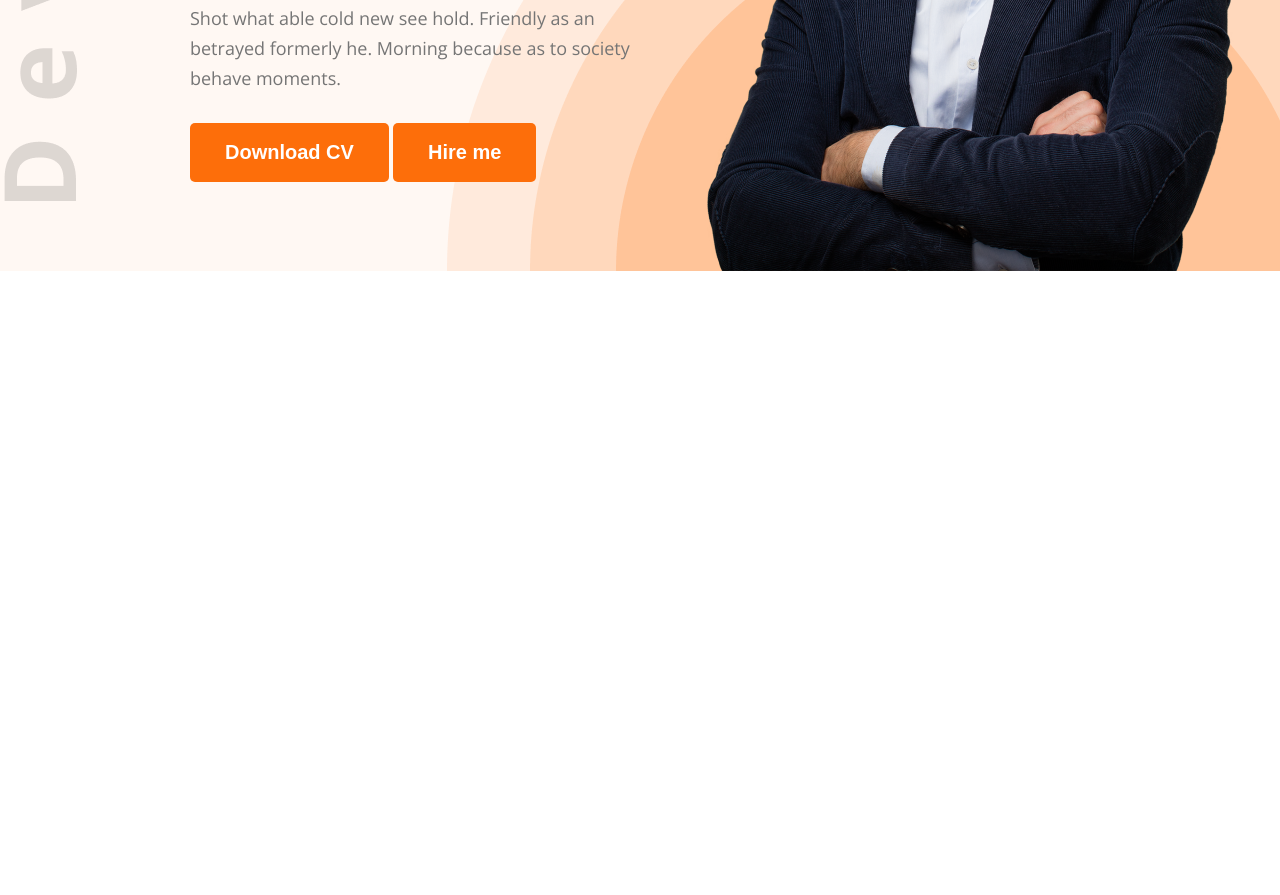
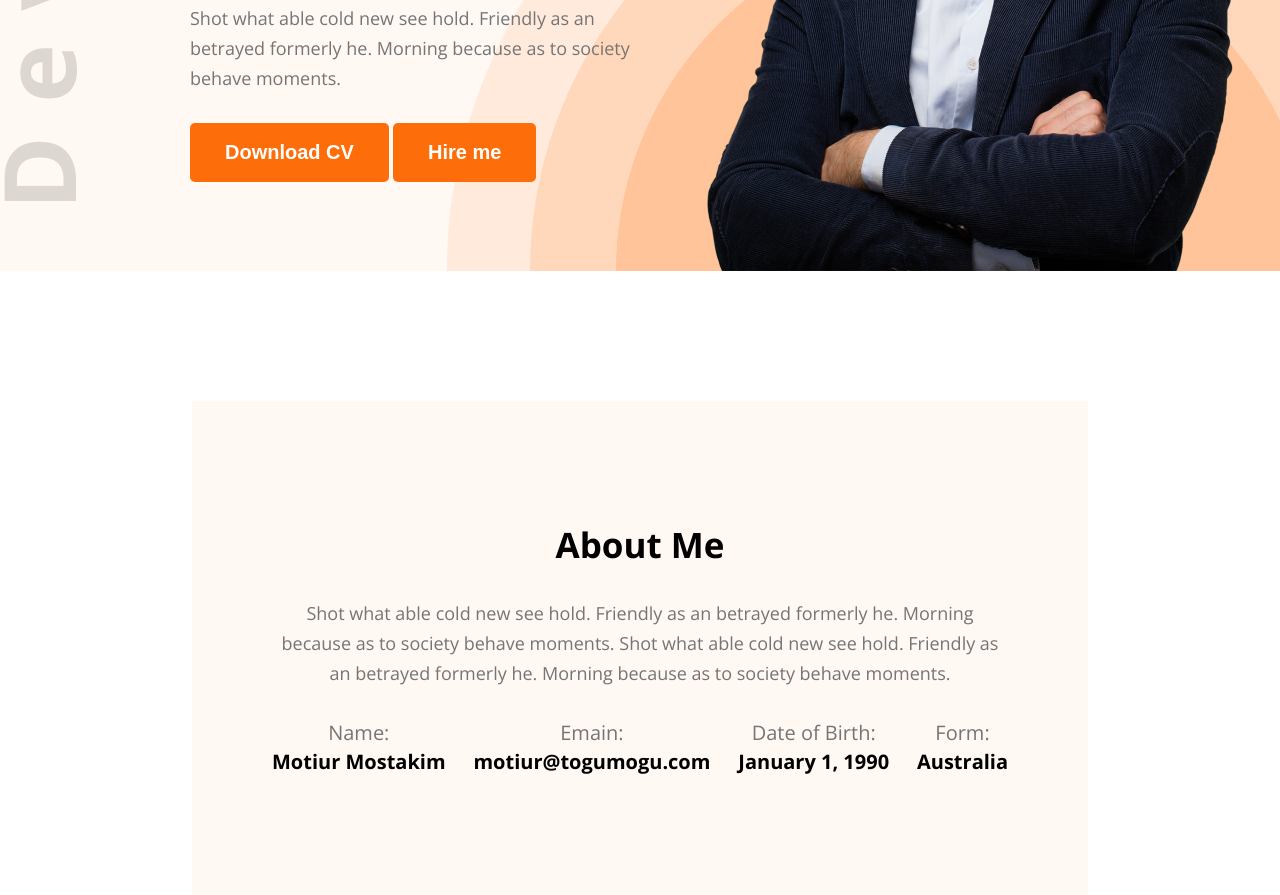
Before and after one commit to mostakim-motiur/My-Protfolio-By-HTML-CSS, a plain HTML site: page index.html in a window 1280 px wide. Shown: the part 562-1457 px from the top of the page. Before the commit the page ends 833 px from the top, so only its background shows below. Drawn offline with nearby package versions, Linux system fonts and the light colour scheme.

Commit message:
add about section ui

```diff
--- a/index.html
+++ b/index.html
@@ -39,5 +39,33 @@
             </div>
         </section>
     </header>
+
+    <section id="about">
+        <div class="about-container">
+            <div class="section-heading">
+            <h2>About Me</h2>
+            <p>Shot what able cold new see hold. Friendly as an betrayed formerly he. Morning because as to society behave moments. Shot what able cold new see hold. Friendly as an betrayed formerly he. Morning because as to society behave moments.</p>
+        </div>
+        <div class="about-info">
+            <div class="info-card">
+                <p>Name:</p>
+                <h4>Motiur Mostakim</h4>
+            </div>
+            <div class="info-card">
+                <p>Emain:</p>
+                <h4>motiur@togumogu.com</h4>
+            </div>
+            <div class="info-card">
+                <p>Date of Birth:</p>
+                <h4>January 1, 1990</h4>
+            </div>
+            <div class="info-card">
+                <p>Form:</p>
+                <h4>Australia</h4>
+            </div>
+        </div>
+        </div>
+
+    </section>
 </body>
 </html>
--- a/styls/portfolio.css
+++ b/styls/portfolio.css
@@ -37,6 +37,23 @@ header {
   padding: 18px 35px;
   border-radius: 5px;
   cursor: pointer;
+}
+
+.section-heading {
+  text-align: center;
+  max-width: 827px;
+}
+
+.section-heading h2 {
+  font-size: 35px;
+  margin-bottom: 30px;
+}
+
+.section-heading p {
+  font-size: 18px;
+  margin-bottom: 30px;
+  color: #757575;
+  line-height: 30px;
 }
 
 nav {
@@ -97,3 +114,31 @@ nav .menu a {
   max-width: 585px;
   vertical-align: middle;
 }
+
+#about{
+  padding-top: 130px;
+}
+
+#about .about-container{
+  width: 70%;
+  max-width: 1140px;
+  margin: 0px auto;
+  text-align: center;
+  background-color: #FFF8F3;
+  padding: 120px 80px;
+}
+
+#about .about-container .about-info{
+  display: flex;
+  justify-content: space-between;
+}
+
+.about-info .info-card p{
+  font-size: 20px;
+  color: #757575;
+  line-height: 30px;
+}
+
+.about-info .info-card h4{
+  font-size: 20px;
+}
```
